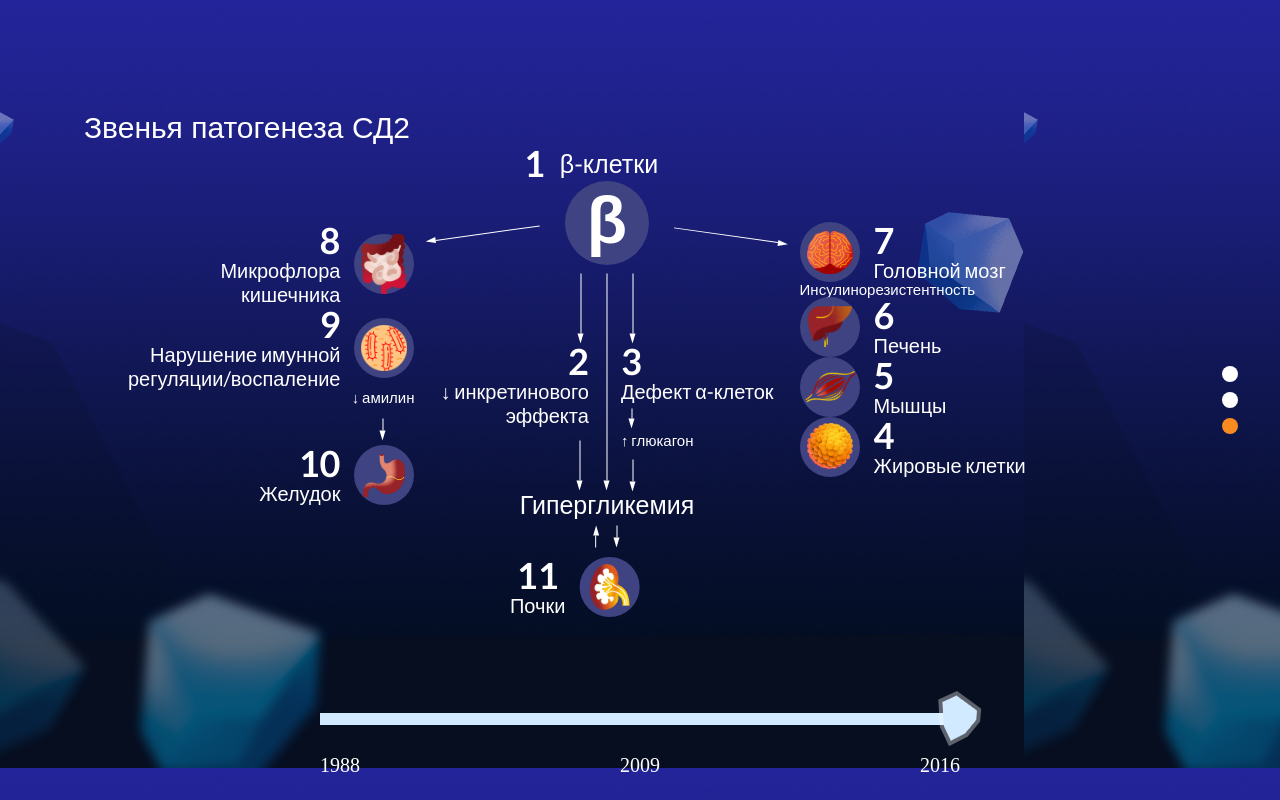
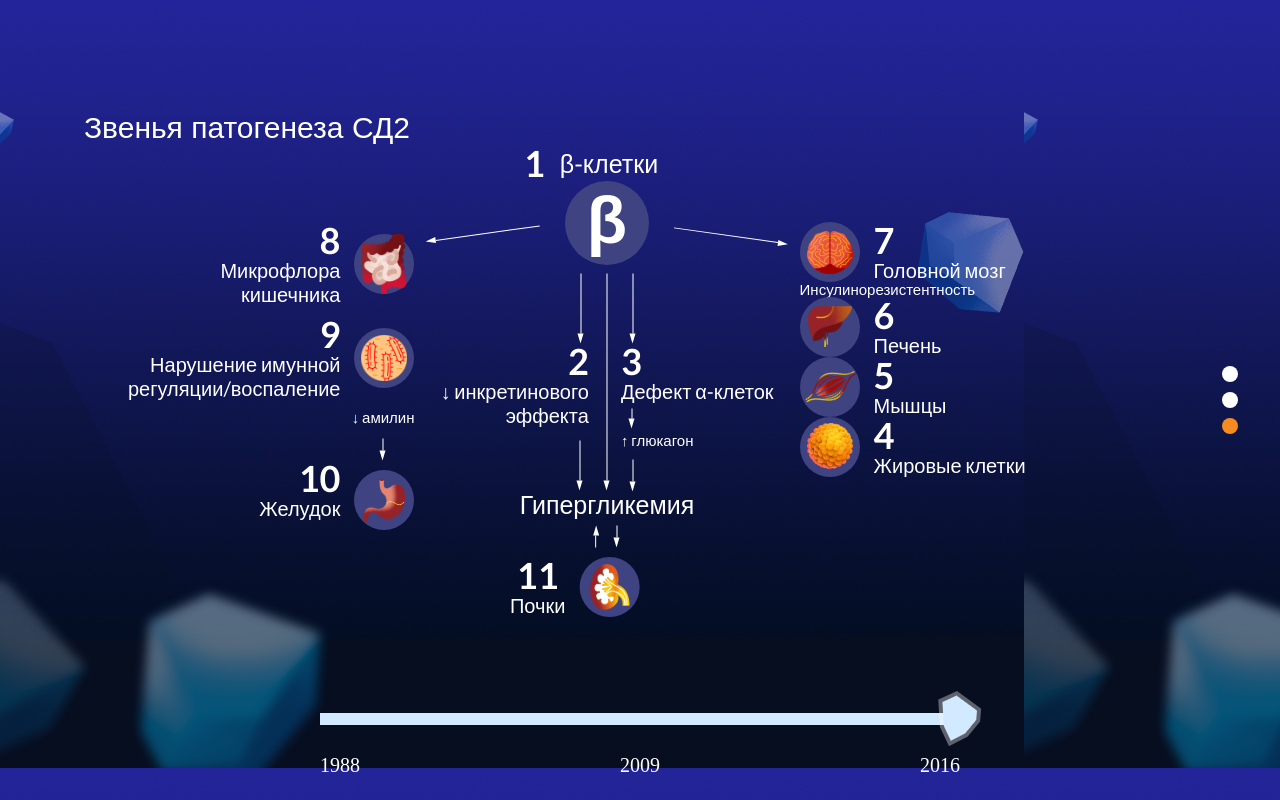
Before and after one commit to HungryOwl/therapy, a React app: page / in a window 1280 px wide. Built offline with nearby package versions, Linux system fonts and the light colour scheme; a web font is replaced by a local one.

Commit message:
Поправили желудок

```diff
--- a/src/styles/components/hyperglycemia/hyperglycemia.styl
+++ b/src/styles/components/hyperglycemia/hyperglycemia.styl
@@ -78,13 +78,20 @@
     margin-top: 40px;
     transform: translateX(-25%);
 
+  &--sd2 &__column .chainLink--intestines,
+  &--sd2 &__column .chainLink--infection
+    margin-bottom: 10px;
+
+  &--sd2 &__column .chainLink--stomach .chainLink__content
+    padding-bottom: 20px;
+
   &__text
     position: relative;
     font-family: "Lato", sans-serif;
     font-weight: 500;
 
   &__text--amylin
-    margin-bottom: 40px;
+    margin-bottom: 35px;
 
   &--sd2 &__text
     font-size: 15px;
```
